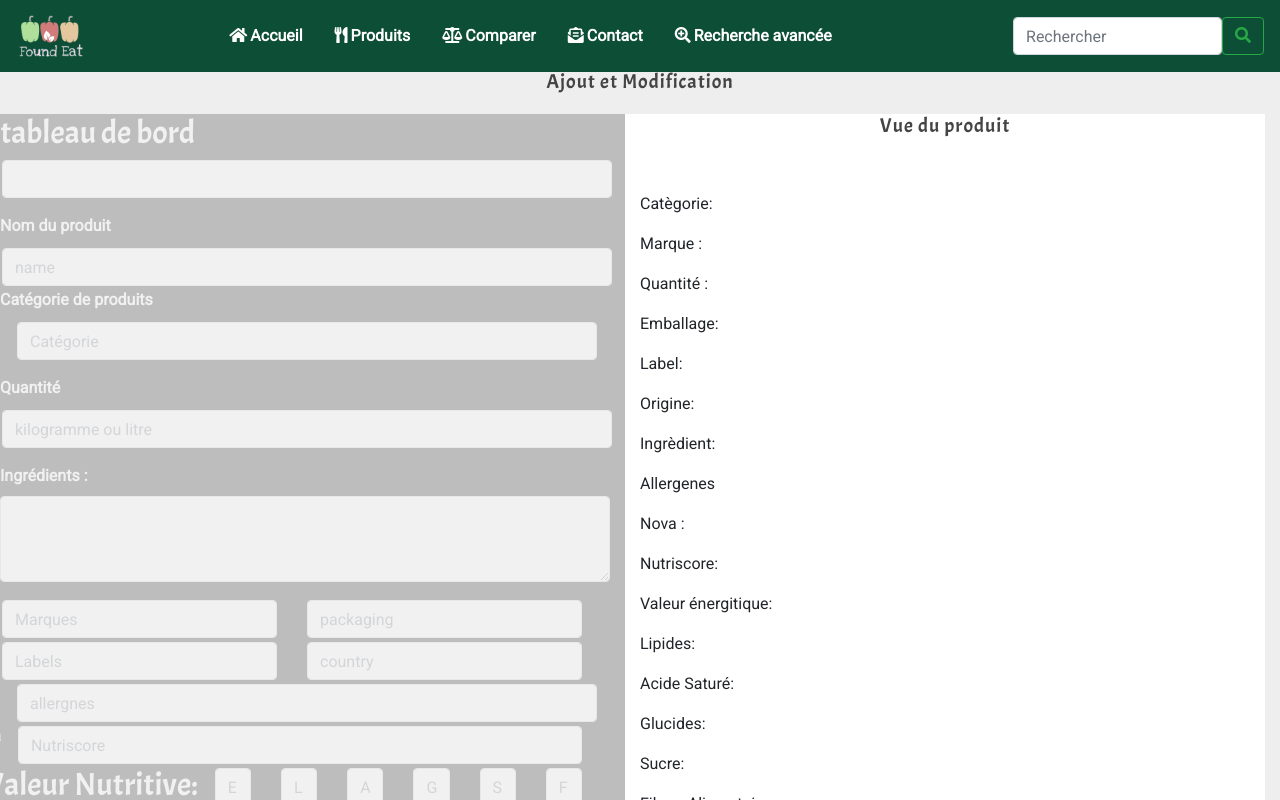
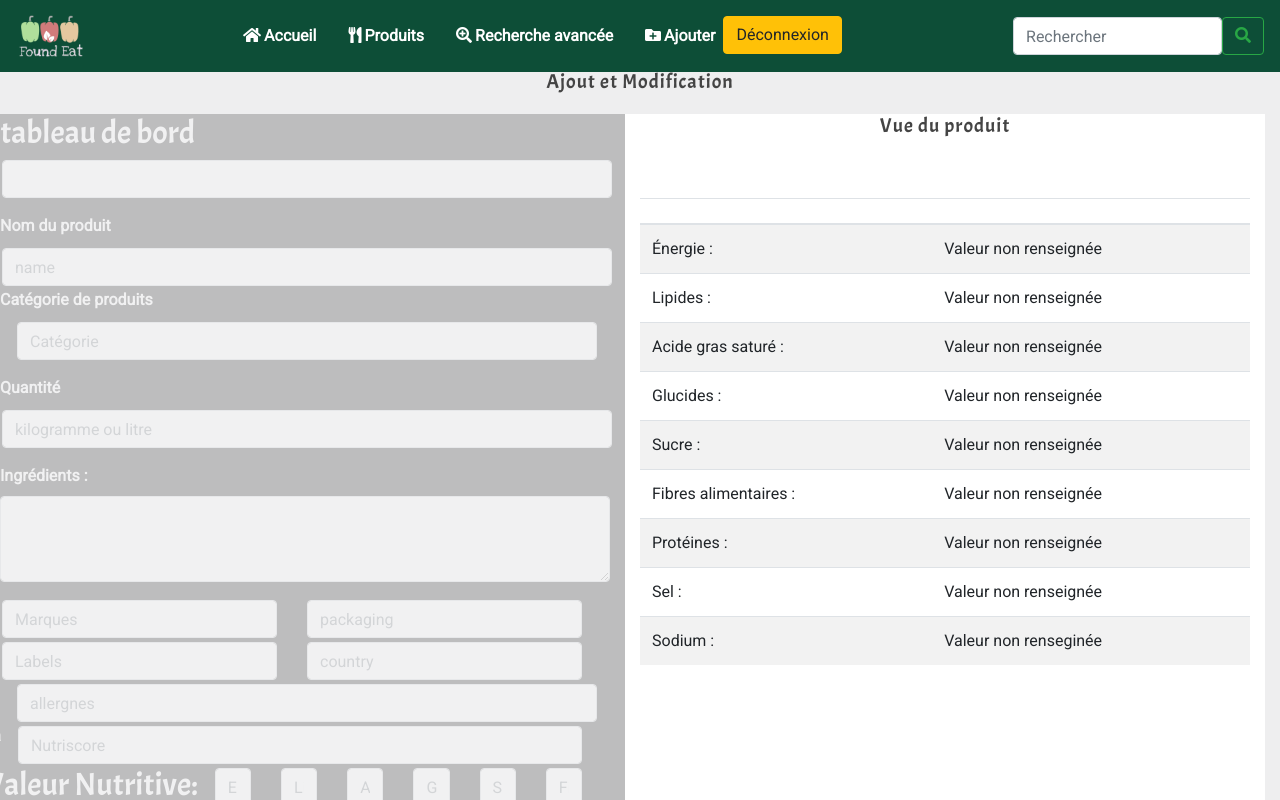
Before and after one commit to WildCodeSchool/tours-0918-js-projet2-found-eat, an Angular app in the folder Found-eat/: page /ajouter in a window 1280 px wide. Shown: the top 800 px of the page. Built offline with nearby package versions, Linux system fonts and the light colour scheme.

Commit message:
fonctionalite operationnelle

```diff
--- a/Found-eat/src/app/ajout/ajout.component.html
+++ b/Found-eat/src/app/ajout/ajout.component.html
@@ -127,29 +127,75 @@
     <h1>Vue du produit</h1>
     <!-- Lié au formulaire, La présentation du produit c'est à dire la fiche du produit se complétera en même temps que le formulaire. -->
     <h2>{{ product.productName }}</h2>
-    <img src="{{ product.image }}" height="200"><br />
+    <div class="text-center pb-3">
+      <img src="{{ product.image }}" height="200">
+    </div>
 
+    <table class="table table-striped table-inverse table-hover">
+      <thead>
+        <tr>
+          <th></th>
+          <th></th>
+        </tr>
+      </thead>
+      <tbody>
+        <tr>
+          <td>Énergie :</td>
+          <td
+          *ngIf="product.nutritional_value.energy">{{ product.nutritional_value.energy }}kcal</td>
+          <td *ngIf="!product.nutritional_value.energy">Valeur non renseignée</td>
+        </tr>
 
-    <p>Catègorie: {{ product.categorie }}</p>
-    <p>Marque : {{ product.brand }}</p>
-    <p>Quantité : {{ product.quantity }}</p>
-    <p>Emballage: {{ product.packaging }}</p>
-    <p>Label: {{ product.labels }}</p>
-    <p>Origine: {{ product.country }}</p>
-    <p>Ingrèdient: {{ product.ingredients }}</p>
-    <p>Allergenes {{ product.allergenes }}</p>
-    <p>Nova : {{ product.nova }}</p>
-    <p>Nutriscore: {{ product.nutriscore }}</p>
+        <tr>
+          <td>Lipides :</td>
+          <td
+          *ngIf="product.nutritional_value.lipides">{{ product.nutritional_value.lipides }}g</td>
+          <td *ngIf="!product.nutritional_value.lipides">Valeur non renseignée</td>
+        </tr>
 
-    <p>Valeur énergitique: {{ product.nutritional_value.energy }}</p>
-    <p> Lipides: {{ product.nutritional_value.lipides }}</p>
-    <p>Acide Saturé: {{product.nutritional_value.saturatedFat}}</p>
-    <p>Glucides: {{ product.nutritional_value.glucides }}</p>
-    <p>Sucre: {{ product.nutritional_value.sugar }}</p>
-    <p>Fibres Alimentaires: {{product.nutritional_value.fibresAlimentaires}}</p>
-    <p>Proteines: {{product.nutritional_value.proteines}}</p>
-    <p>Sel: {{ product.nutritional_value.salt}}</p>
-    <p>Sodium: {{ product.nutritional_value.sodium }}</p>
+        <tr>
+          <td>Acide gras saturé :</td>
+          <td *ngIf="product.nutritional_value.saturatedFat">{{ product.nutritional_value.saturatedFat }}g</td>
+          <td *ngIf="!product.nutritional_value.saturatedFat">Valeur non renseignée</td>
+        </tr>
+
+        <tr>
+          <td>Glucides :</td>
+          <td *ngIf="product.nutritional_value.glucides">{{ product.nutritional_value.glucides }}g</td>
+          <td *ngIf="!product.nutritional_value.glucides">Valeur non renseignée</td>
+        </tr>
+
+        <tr>
+          <td>Sucre :</td>
+          <td *ngIf="product.nutritional_value.sugar">{{ product.nutritional_value.sugar }}g</td>
+          <td *ngIf="!product.nutritional_value.sugar">Valeur non renseignée</td>
+        </tr>
+
+        <tr>
+          <td>Fibres alimentaires :</td>
+          <td *ngIf="product.nutritional_value.fibresAlimentaires">{{ product.nutritional_value.fibresAlimentaires }}g</td>
+          <td *ngIf="!product.nutritional_value.fibresAlimentaires">Valeur non renseignée</td>
+        </tr>
+
+        <tr>
+          <td>Protéines :</td>
+          <td *ngIf="product.nutritional_value.proteines">{{ product.nutritional_value.proteines }}g</td>
+          <td *ngIf="!product.nutritional_value.proteines">Valeur non renseignée</td>
+        </tr>
+
+        <tr>
+          <td>Sel :</td>
+          <td *ngIf="product.nutritional_value.salt">{{ product.nutritional_value.salt }}g</td>
+          <td *ngIf="!product.nutritional_value.salt">Valeur non renseignée</td>
+        </tr>
+
+        <tr>
+          <td>Sodium :</td>
+          <td *ngIf="product.nutritional_value.sodium">{{ product.nutritional_value.sodium }}g</td>
+          <td *ngIf="!product.nutritional_value.sodium">Valeur non renseginée</td>
+        </tr>
+      </tbody>
+    </table>
   </div>
 
 
--- a/Found-eat/src/app/ajout/ajout.component.ts
+++ b/Found-eat/src/app/ajout/ajout.component.ts
@@ -1,27 +1,54 @@
+import { ActivatedRoute } from '@angular/router'
+import { ProductService } from './../common/product.service'
+import { Product } from './../common/product'
+import { Component, OnInit, OnDestroy } from '@angular/core'
+import { NutritionalValue } from '../common/nutritional-value'
 
-import { ProductService } from './../common/product.service';
-import { Product } from './../common/product';
-import { Component, OnInit } from '@angular/core';
-import { NutritionalValue } from '../common/nutritional-value';
 
 @Component({
   selector: 'app-ajout',
   templateUrl: './ajout.component.html',
   styleUrls: ['./ajout.component.css']
 })
-export class AjoutComponent implements OnInit {
+export class AjoutComponent implements OnInit, OnDestroy {
 
-  image: any;
-  url: any = '';
-  product: Product;
+  id: any
+  image: any
+  url: any = ''
+  product: Product
 
-  constructor(private service: ProductService) { }
+  private sub: any
+
+  constructor(private route: ActivatedRoute, private service: ProductService) { }
 
   ngOnInit() {
-    this.product = new Product();
-    this.product.nutritional_value = new NutritionalValue();
+
+    this.sub = this.route.params.subscribe(params => {
+      this.id = params['id']
+
+
+      if (this.id) {
+        this.product = this.service.productToModify
+
+      } else {
+        this.product = new Product()
+        this.product.nutritional_value = new NutritionalValue()
+      }
+    })
+
+    }
+
+
+  ngOnDestroy() {
+    this.sub.unsubscribe()
+    if (this.service.productToModify) {
+      this.service.productToModify = ''
+    }
   }
 
+
+
+  // pour récupérer une image
   // onSelecfile(event) {
   //   if (event.target.files && event.target.files[0]) {
   //     const reader = new FileReader();
@@ -37,12 +64,29 @@ export class AjoutComponent implements OnInit {
   /**
    * ajoute le produit
    */
-  add() {
-    console.log('a');
-    this.service.add(this.product);
-    this.product = new Product();
+  add () {
+
+    if (this.service.productToModify) {
+       const productIndex = this.service.products.indexOf(this.service.productToModify)
+       console.log(productIndex)
+
+      this.service.products.splice(productIndex, 1);
+      this.service.products.splice(productIndex, 0, this.product)
+
+      localStorage.setItem('products', JSON.stringify(this.service.products))
+
+
+
+
+    } else {
+    // this.service.add(this.product)
+    // this.product = new Product()
+   }
+
+
+
+
 
   }
 
-
 }
--- a/Found-eat/src/app/app-routing.module.ts
+++ b/Found-eat/src/app/app-routing.module.ts
@@ -25,7 +25,8 @@ const appRoutes: Routes = [
 	{ path: '', redirectTo: 'acceuil', pathMatch: 'full' },
 	{ path: 'contact', component: ContactComponent},
 	{ path: 'produit/:name', component: ProductPageComponent },
-	{ path: '404', component: NotFoundComponent },
+  { path: '404', component: NotFoundComponent },
+  { path: 'product/:id', component : AjoutComponent},
 	{ path: 'ajouter', component: AjoutComponent },
 	{ path: '**', redirectTo: '404' }];
 
--- a/Found-eat/src/app/common/login.service.ts
+++ b/Found-eat/src/app/common/login.service.ts
@@ -1,6 +1,6 @@
 export class LoginService {
 
-	isAuth = false;
+	isAuth = true;
 
 	login() {
 		this.isAuth = true;
--- a/Found-eat/src/app/gallery/gallery.component.html
+++ b/Found-eat/src/app/gallery/gallery.component.html
@@ -4,7 +4,7 @@
 
   <div class="row">
 
-    <div *ngFor="let product of showProducts" class="col-12 col-sm-6 col-md-4 col-lg-3 col-cards">
+    <div *ngFor="let product of showProducts;" class="col-12 col-sm-6 col-md-4 col-lg-3 col-cards">
 
       <div class="card">
 
--- a/Found-eat/src/app/gallery/gallery.component.ts
+++ b/Found-eat/src/app/gallery/gallery.component.ts
@@ -1,3 +1,4 @@
+import { Product } from './../common/product';
 import { Component, OnInit } from '@angular/core';
 import { NgbModal } from '@ng-bootstrap/ng-bootstrap';
 import { ActivatedRoute, Router } from '@angular/router';
@@ -10,7 +11,7 @@ import { ProductService } from '../common/product.service';
 })
 export class GalleryComponent implements OnInit {
 
-  products: any[]; // Liste des produits
+  products: Product[]; // Liste des produits
   page: number; // Page pour la pagination
   totalPages: number; // Nombre total de pages pour la pagination
 
@@ -25,7 +26,9 @@ export class GalleryComponent implements OnInit {
     this.service.open(content).result
 
       .then(resultat => {
-        console.log(resultat);
+        this.productsService.delete(resultat);
+        this.totalPages = (this.products.length / 8) * 10;
+        this.showProducts = this.products.slice((this.page - 1) * 8, 8 * this.page);
       })
 
       .catch(error => {
@@ -44,7 +47,7 @@ export class GalleryComponent implements OnInit {
 
   ngOnInit() {
 
-    this.products = this.productsService.get();
+    this.products = this.productsService.products;
 
     this.totalPages = (this.products.length / 8) * 10; // Formule peut-être incorrecte si il y a vraiment beaucoup d'articles ?
 
--- a/Found-eat/src/app/modal/modal.component.html
+++ b/Found-eat/src/app/modal/modal.component.html
@@ -90,6 +90,8 @@
     <button *ngIf="!productsService.isSet(mediaInput) && !productsService.isComparatorSet()" type="button" class="btn btn-comparer text-center"
       [disabled]="this.productsService.isSet(mediaInput)" (click)="this.productsService.getItem(mediaInput)">Comparer</button>
 
-    <button *ngIf="loginService.isAuth" type="button" class="btn btn-danger" (click)="modalInput.dismiss()">Supprimer</button>
+      <button class="btn btn-warning" (click)= "getbyId(mediaInput); modalInput.dismiss()">Modifier</button>
+
+    <button *ngIf="loginService.isAuth" type="button" class="btn btn-danger" (click)=" modalInput.close(mediaInput)">Supprimer</button>
   </div>
 </div>
--- a/Found-eat/src/app/modal/modal.component.ts
+++ b/Found-eat/src/app/modal/modal.component.ts
@@ -1,3 +1,4 @@
+import { Router } from '@angular/router';
 import { Component, OnInit, Input } from '@angular/core';
 import { LoginService } from '../common/login.service';
 import {ProductService} from '../common/product.service';
@@ -15,9 +16,20 @@ export class ModalComponent implements OnInit {
   @Input()
   modalInput: any;
 
-  constructor(private loginService: LoginService, private productsService: ProductService) { }
+  constructor(private loginService: LoginService, public productsService: ProductService, private router: Router) { }
 
   ngOnInit() {
   }
 
+  delete( mediaInput: any) {
+    this.productsService.delete( mediaInput );
+
+  }
+
+  getbyId(mediaInput) {
+    this.productsService.getbyId(mediaInput);
+    console.log(this.productsService.productToModify);
+    this.router.navigate([`product/`, this.productsService.productToModify.productName]);
+  }
+
 }
--- a/Found-eat/src/app/nav-bar/nav-bar.component.ts
+++ b/Found-eat/src/app/nav-bar/nav-bar.component.ts
@@ -27,7 +27,7 @@ export class NavBarComponent implements OnInit {
 	/**
    * Déconnecte l'utilisateur
    */
-	logout() {
+ 	logout() {
 		this.loginService.logout();
 	}
 
--- a/Found-eat/src/app/product-page/product-page.component.ts
+++ b/Found-eat/src/app/product-page/product-page.component.ts
@@ -11,7 +11,7 @@ export class ProductPageComponent implements OnInit {
 
 	product: any;
 
-	constructor(private route: ActivatedRoute, private productService : ProductService) { }
+	constructor(private route: ActivatedRoute, private productService: ProductService) { }
 
 	ngOnInit() {
 		this.route.params.subscribe(data => {
```
Also changed, not shown: Found-eat/src/app/common/product.service.ts (+29 -7 lines).
